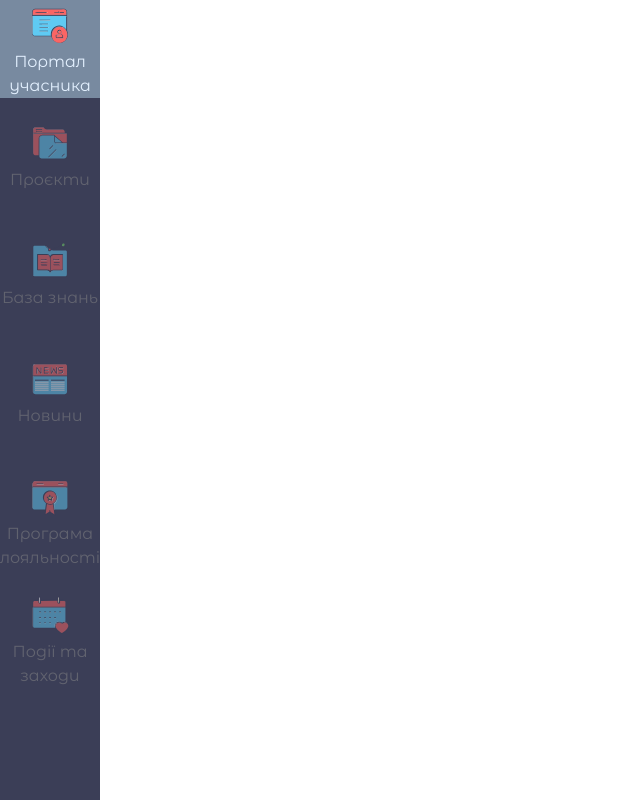
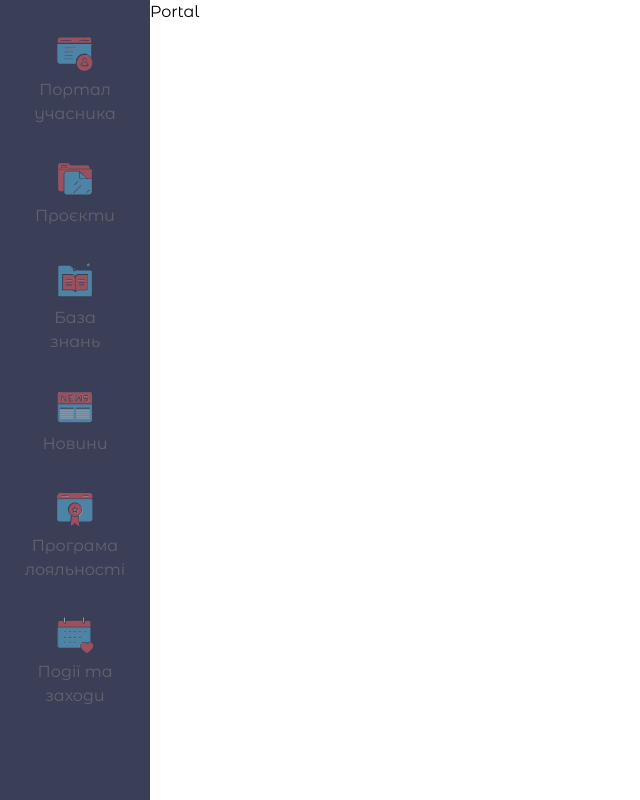
Before and after one commit to baza-trainee/baza-crm-frontend, a React (Vite) app: page /crm in a window 1280 px wide. Shown: the whole page, without its empty margins (0-640 px from the left). Built offline with nearby package versions, Linux system fonts and the light colour scheme.

Commit message:
Add dummy data

```diff
--- a/src/components/HomeLayout.tsx
+++ b/src/components/HomeLayout.tsx
@@ -7,7 +7,7 @@ const HomeLayout = () => {
     <main className="flex">
       <Sidebar />
       <div>
-        <Outlet />{' '}
+        <Outlet />
       </div>
     </main>
   );
--- a/src/components/Landing/Hero.tsx
+++ b/src/components/Landing/Hero.tsx
@@ -9,13 +9,12 @@ const Hero = () => {
         <span className="block">Baza Trainee Ukraine</span>
       </h1>
       <div className="flex justify-center gap-8 mb-[50px]">
-        <Button
-          label="Увійти"
-          onClick={() => {
-            alert('Увійти');
-          }}
-          additionalClass="bg-primary-blue border-4 border-primary-blue hover:bg-transparent hover:border-4 hover:border-primary-blue"
-        />
+        <Link to="/crm">
+          <Button
+            label="Увійти"
+            additionalClass="bg-primary-blue border-4 border-primary-blue hover:bg-transparent hover:border-4 hover:border-primary-blue"
+          />
+        </Link>
         <Button
           label="Заповнити анкету"
           onClick={() => {
--- /dev/null
+++ b/src/components/Projects/Project.tsx
@@ -0,0 +1,9 @@
+const Project = () => {
+  return (
+    <div>
+      <h1>Project</h1>
+    </div>
+  );
+};
+
+export default Project;
--- /dev/null
+++ b/src/components/Projects/ProjectsHeader.tsx
@@ -0,0 +1,9 @@
+const ProjectsHeader = () => {
+  return (
+    <div>
+      <h1>ProjectsHeader</h1>
+    </div>
+  );
+};
+
+export default ProjectsHeader;
--- /dev/null
+++ b/src/components/Projects/ProjectsTabs.tsx
@@ -0,0 +1,9 @@
+const ProjectsTabs = () => {
+  return (
+    <div>
+      <h1>ProjectsTabs</h1>
+    </div>
+  );
+};
+
+export default ProjectsTabs;
--- a/src/components/Sidebar.tsx
+++ b/src/components/Sidebar.tsx
@@ -5,13 +5,14 @@ import knowledge from '../assets/common/knowledge.svg';
 import news from '../assets/common/news.svg';
 import loyalty from '../assets/common/loyalty_programs.svg';
 import events from '../assets/common/events.svg';
+
 const Sidebar = () => {
   return (
-    <div className="fixed top-0 left-0 max-w-[150px] h-[1060px] bg-[#3B3E57] text-[#888888]">
+    <div className="w-[150px] h-screen bg-[#3B3E57] text-[#888888] p-6">
       {/* <h1>Sidebar</h1> */}
       <ul className="flex flex-col gap-5 place-content-center text-center font-['Open_Sans'] text-base">
         <Link to="/crm">
-          <li className="max-w-[100px] h-[98px] opacity-50 hover:text-[#E4F1FF] hover:bg-[#788AA0] hover:opacity-100">
+          <li className="opacity-50 hover:text-[#E4F1FF] hover:bg-[#788AA0] hover:opacity-100 duration-500 rounded-lg p-1">
             <div className="flex flex-col items-center">
               <img src={logo} width={50} height={50}></img>
               <h2>Портал учасника</h2>
@@ -19,7 +20,7 @@ const Sidebar = () => {
           </li>
         </Link>
         <Link to="projects">
-          <li className="max-w-[100px] h-[98px] opacity-50 hover:text-[#E4F1FF] hover:bg-[#788AA0] hover:opacity-100">
+          <li className="opacity-50 hover:text-[#E4F1FF] hover:bg-[#788AA0] hover:opacity-100 duration-500 rounded-lg p-1">
             <div className="flex flex-col items-center">
               <img src={projects} width={50} height={50}></img>
               <h2>Проєкти</h2>
@@ -27,7 +28,7 @@ const Sidebar = () => {
           </li>
         </Link>
         <Link to="knowledge">
-          <li className="max-w-[100px] h-[98px] opacity-50 hover:text-[#E4F1FF] hover:bg-[#788AA0] hover:opacity-100">
+          <li className="opacity-50 hover:text-[#E4F1FF] hover:bg-[#788AA0] hover:opacity-100 duration-500 rounded-lg p-1">
             <div className="flex flex-col items-center">
               <img src={knowledge} width={50} height={50}></img>
               <h2>База знань</h2>
@@ -35,7 +36,7 @@ const Sidebar = () => {
           </li>
         </Link>
         <Link to="communication">
-          <li className="max-w-[100px] h-[98px] opacity-50 hover:text-[#E4F1FF] hover:bg-[#788AA0] hover:opacity-100">
+          <li className="opacity-50 hover:text-[#E4F1FF] hover:bg-[#788AA0] hover:opacity-100 duration-500 rounded-lg p-1">
             <div className="flex flex-col items-center">
               <img src={news} width={50} height={50}></img>
               <h2>Новини</h2>
@@ -43,7 +44,7 @@ const Sidebar = () => {
           </li>
         </Link>
         <Link to="loyalty">
-          <li className="max-w-[100px] h-[98px] opacity-50 hover:text-[#E4F1FF] hover:bg-[#788AA0] hover:opacity-100">
+          <li className="opacity-50 hover:text-[#E4F1FF] hover:bg-[#788AA0] hover:opacity-100 duration-500 rounded-lg p-1">
             <div className="flex flex-col items-center">
               <img src={loyalty} width={50} height={50}></img>
               <h2>Програма лояльності</h2>
@@ -51,7 +52,7 @@ const Sidebar = () => {
           </li>
         </Link>
         <Link to="events">
-          <li className="max-w-[100px] h-[98px] opacity-50 hover:text-[#E4F1FF] hover:bg-[#788AA0] hover:opacity-100">
+          <li className="opacity-50 hover:text-[#E4F1FF] hover:bg-[#788AA0] hover:opacity-100 duration-500 rounded-lg p-1">
             <div className="flex flex-col items-center">
               <img src={events} width={50} height={50}></img>
               <h2>Події та заходи</h2>
--- /dev/null
+++ b/src/data.ts
@@ -0,0 +1,26 @@
+export const projects = [
+  {
+    id: 1,
+    title: 'Лендінг для фінансів',
+  },
+  {
+    id: 2,
+    title: 'Лендінг для підприємств',
+  },
+  {
+    id: 3,
+    title: 'Лендінг для збору коштів для військових',
+  },
+  {
+    id: 4,
+    title: 'Лендінг для притулку',
+  },
+  {
+    id: 5,
+    title: 'Лендінг для сбору коштів на притулок',
+  },
+  {
+    id: 6,
+    title: 'Лендінг для сбору коштів на ремонт автівок',
+  },
+];
```
